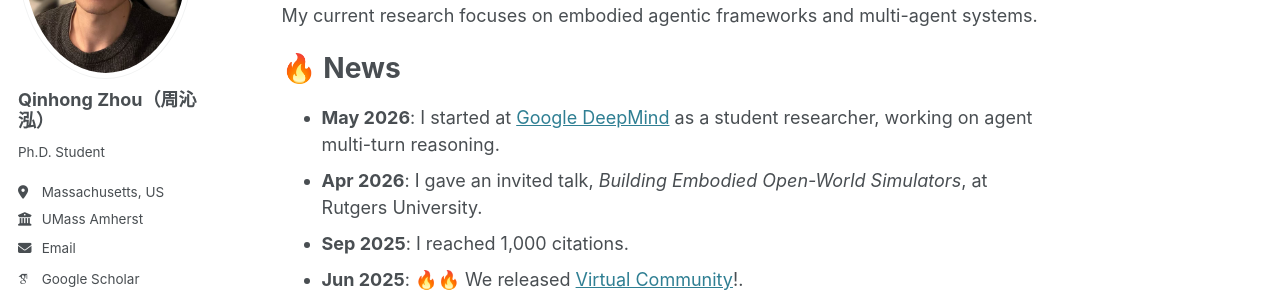
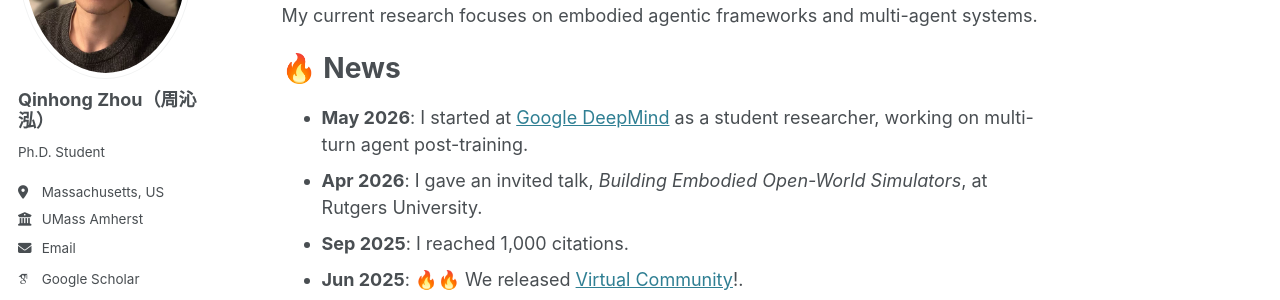
Before and after one commit to zhouqqhh/zhouqqhh.github.io, a Jekyll site: the page built from _pages/about.md, in a window 1280 px wide and 900 px high. Shown: the part 261-561 px from the top of the window. Built offline with Jekyll 4.4.1, drawn with Linux system fonts in a browser that asks for light colours; some web fonts are replaced.

Commit message:
Update News research focus to multi-turn agent post-training

```diff
--- a/_pages/about.md
+++ b/_pages/about.md
@@ -16,7 +16,7 @@ I am currently a Ph.D. student at UMass Amherst advised by Prof. [Chuang Gan](ht
 My current research focuses on embodied agentic frameworks and multi-agent systems.
 
 # 🔥 News
-- **May 2026**: I started at [Google DeepMind](https://deepmind.google/) as a student researcher, working on agent multi-turn reasoning.
+- **May 2026**: I started at [Google DeepMind](https://deepmind.google/) as a student researcher, working on multi-turn agent post-training.
 - **Apr 2026**: I gave an invited talk, *Building Embodied Open-World Simulators*, at Rutgers University.
 - **Sep 2025**: I reached 1,000 citations.
 - **Jun 2025**: 🔥🔥 We released [Virtual Community](https://virtual-community-ai.github.io/)!.
```
Also changed, not shown: _pages/about-zh.md (+1 -1 lines).
